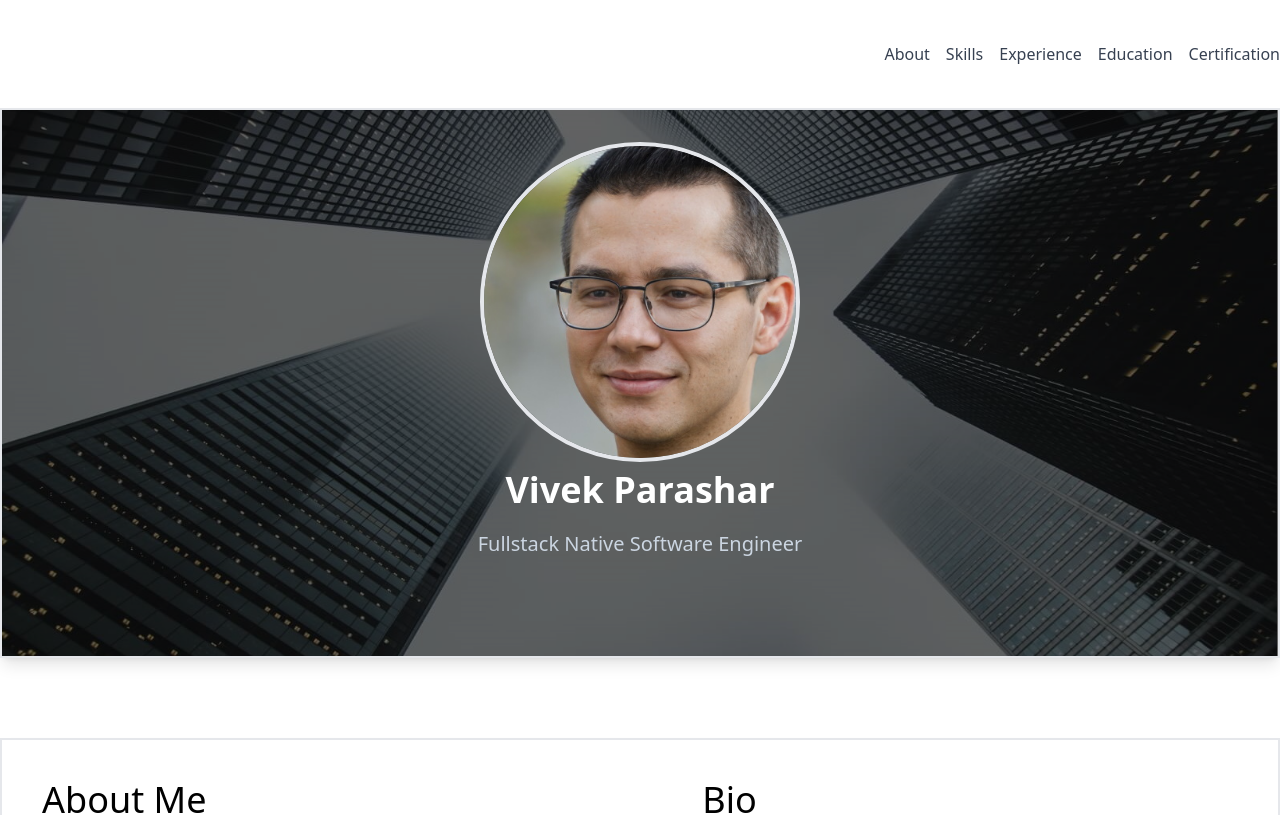
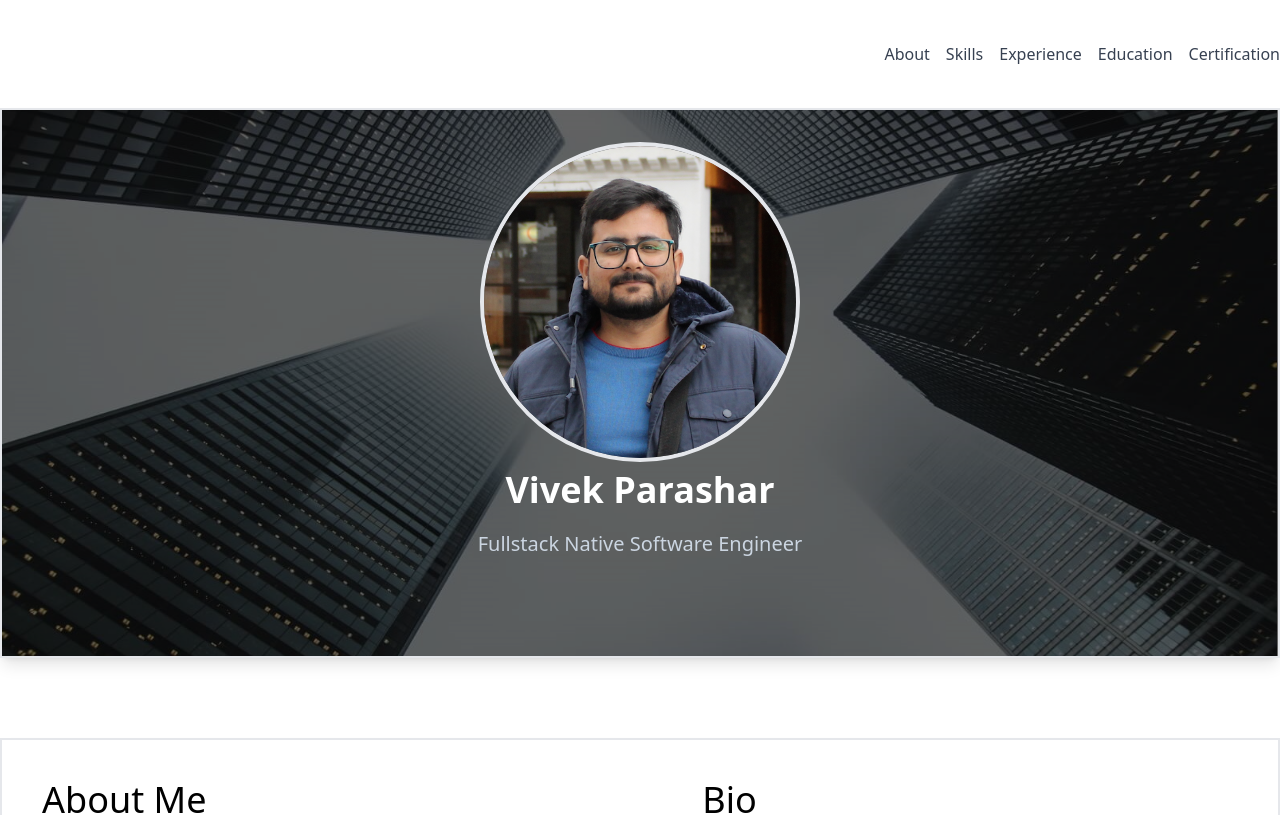
Before and after one commit to vivek1052/vivek1052.github.io, a Next.js app: page / in a window 1280 px wide. Shown: the top 815 px of the page. Built offline with nearby package versions, Linux system fonts and the light colour scheme.

Commit message:
new avatar

```diff
--- a/src/components/topCard.tsx
+++ b/src/components/topCard.tsx
@@ -16,7 +16,7 @@ export default function TopCard({
       />
       <div className="print:relative print:p-0 absolute z-10 top-0 left-0 w-full h-full p-8 bg-black bg-opacity-60">
         <img
-          src="/avatar.jpg"
+          src="/avatar.png"
           alt=""
           className="print:hidden border-4 rounded-full w-80 mx-auto"
         />
```
Also changed, not shown: public/avatar.jpg (deleted), public/avatar.png (added).
